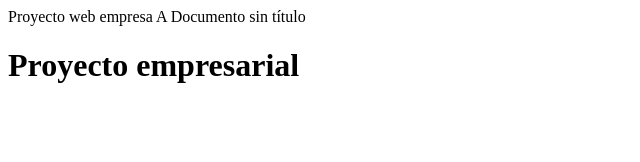
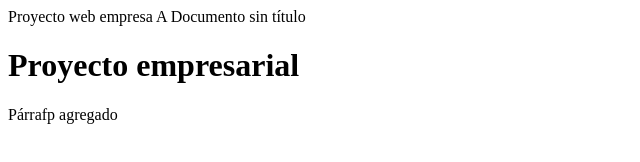
Before and after one commit to SantiagoGSOL/CursoGIT, a plain HTML site: page Index.html in a window 1280 px wide. Shown: the whole page, without its empty margins (0-640 px from the left). Drawn offline with Linux system fonts and the light colour scheme.

Commit message:
Update Index.html

```diff
--- a/Index.html
+++ b/Index.html
@@ -9,5 +9,6 @@ Proyecto web empresa A
 
 <body>
 <h1>Proyecto empresarial</h1>
+  <p>Párrafp agregado</p>
 </body>
 </html>
```
